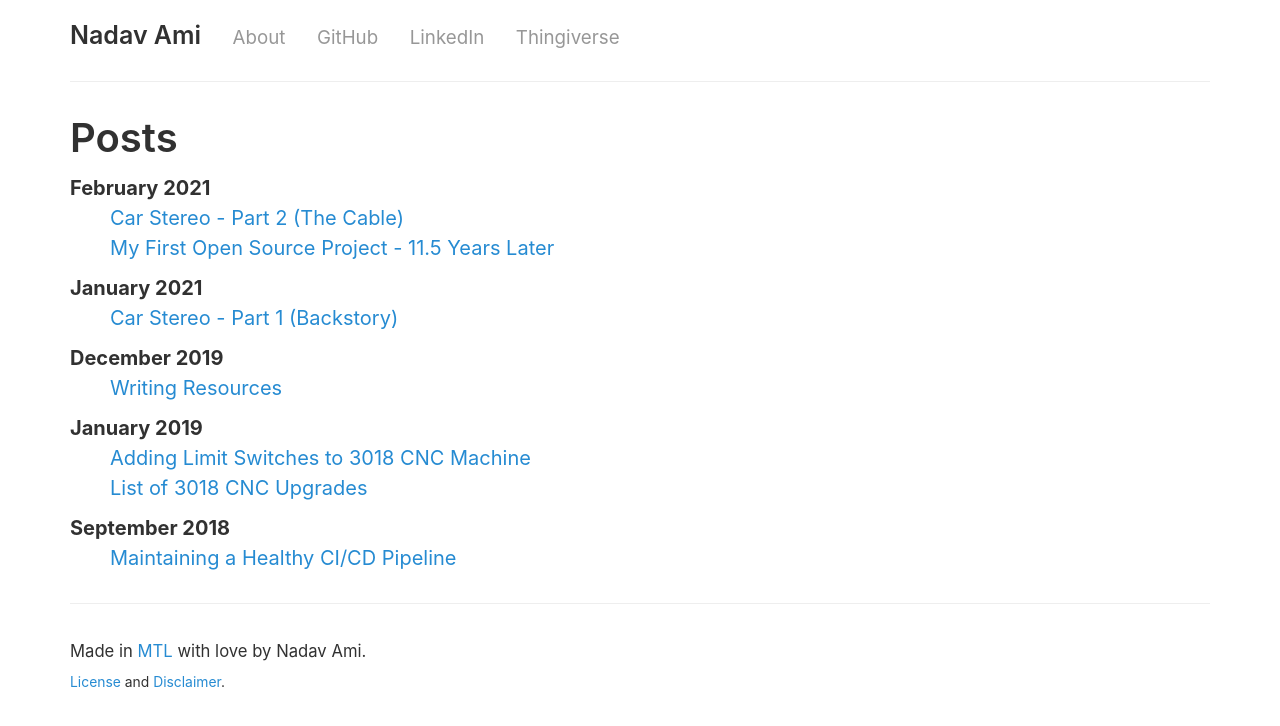
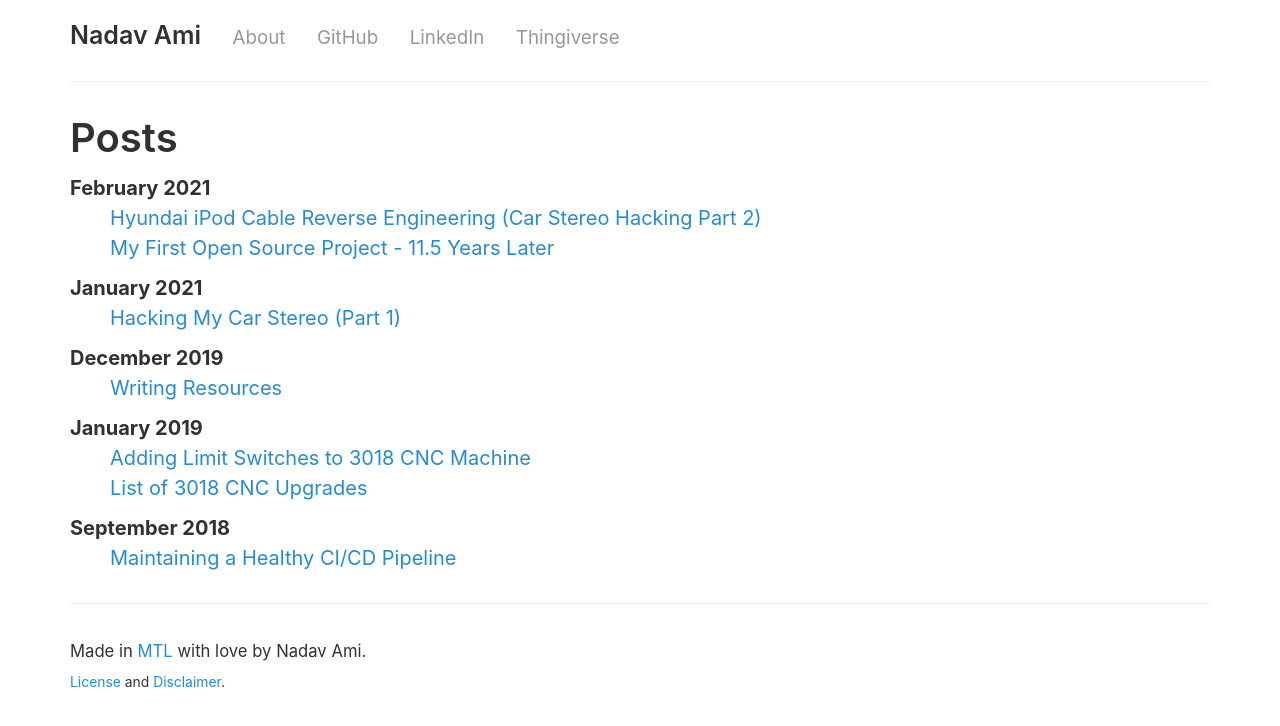
Before and after one commit to nadavami/nadavami.github.io, a Jekyll site: the page built from index.md, in a window 1280 px wide. Shown: the top 726 px of the page. Built offline with Jekyll 4.4.1, drawn with Linux system fonts in a browser that asks for light colours.

Commit message:
Improve titles of car stereo hacking posts

```diff
--- a/_posts/2021-01-28-car-stereo-part-1.md
+++ b/_posts/2021-01-28-car-stereo-part-1.md
@@ -1,6 +1,6 @@
 ---
 layout: post
-title: Car Stereo - Part 1 (Backstory)
+title: Hacking My Car Stereo (Part 1)
 date: 2021-01-28 19:47 -0500
 ---
 I like my car, probably more then anyone should like a 2012 Hyundai Elantra. In 2021 terms it's not the most technologically advance thing but it does most of what I need. While driving, I use my phone for navigation and music - both are extremely essential.
--- a/_posts/2021-02-11-car-stereo-part-2/2021-02-11-car-stereo-part-2.md
+++ b/_posts/2021-02-11-car-stereo-part-2/2021-02-11-car-stereo-part-2.md
@@ -1,6 +1,6 @@
 ---
 layout: post
-title: Car Stereo - Part 2 (The Cable)
+title: Hyundai iPod Cable Reverse Engineering (Car Stereo Hacking Part 2)
 date: 2021-02-11 16:19 -0500
 ---
 *This is the second part of a series on spoofing an iPod for car stereo shenanigans. You can [read part 1 here]({% post_url 2021-01-28-car-stereo-part-1 %}).*
```
